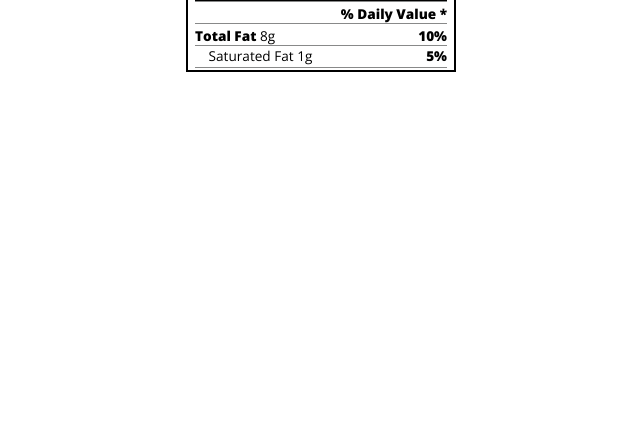
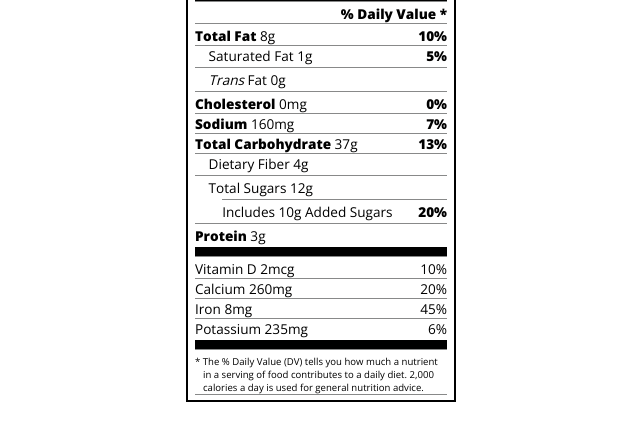
Before and after one commit to dev1-ish/nutrition-label, a plain HTML site: page index.html in a window 1280 px wide. Shown: the part 184-624 px from the top of the page, without its empty margins (319-959 px from the left). Drawn offline with nearby package versions, Linux system fonts and the light colour scheme.

Commit message:
[update] label complete

```diff
--- a/index.html
+++ b/index.html
@@ -28,6 +28,26 @@
             <p><span class='bold'>Total Fat</span> 8g <span class='bold right'>10%</span></p>
             <p class="indent no-divider">Saturated Fat 1g <span class='bold right'>5%</span></p>
             <div class="divider"></div>
+            <p class='indent no-divider'><i>Trans</i> Fat 0g</p>
+            <div class="divider"></div>
+            <p><span class='bold'>Cholesterol</span> 0mg <span class='bold right'>0%</span></p>
+            <p><span class="bold">Sodium</span> 160mg <span class="bold right">7%</span></p>
+            <p><span class="bold">Total Carbohydrate</span> 37g <span class="bold right">13%</span></p>
+            <p class="indent no-divider">Dietary Fiber 4g</p>
+            <div class="divider"></div>
+            <p class="indent no-divider">Total Sugars 12g</p>
+            <div class="divider dbl-indent"></div>
+            <p class="dbl-indent no-divider">Includes 10g Added Sugars <span class="bold right">20%</span></p>
+            <div class="divider"></div>
+            <p class="no-divider"><span class="bold">Protein</span> 3g</p>
+            <div class="divider lg"></div>
+            <p>Vitamin D 2mcg <span class="right">10%</span></p>
+            <p>Calcium 260mg <span class="right">20%</span></p>
+            <p>Iron 8mg <span class="right">45%</span></p>
+            <p class="no-divider">Potassium 235mg <span class="right">6%</span></p>
+            <div class='divider md'></div>
+            <p class='note'>* The % Daily Value (DV) tells you how much a nutrient in a serving of food contributes to a daily diet.
+                2,000 calories a day is used for general nutrition advice.</p>
         </div>
     </div>
 
--- a/style.css
+++ b/style.css
@@ -74,3 +74,14 @@ p {
 .daily-value p:not(.no-divider) {
     border-bottom: 1px solid #888989;
 }
+
+.dbl-indent {
+    margin-left: 2em;
+}
+
+.note {
+    font-size: 0.6rem;
+    margin: 5px 0;
+    padding: 0 8px;
+    text-indent: -8px;
+}
```
